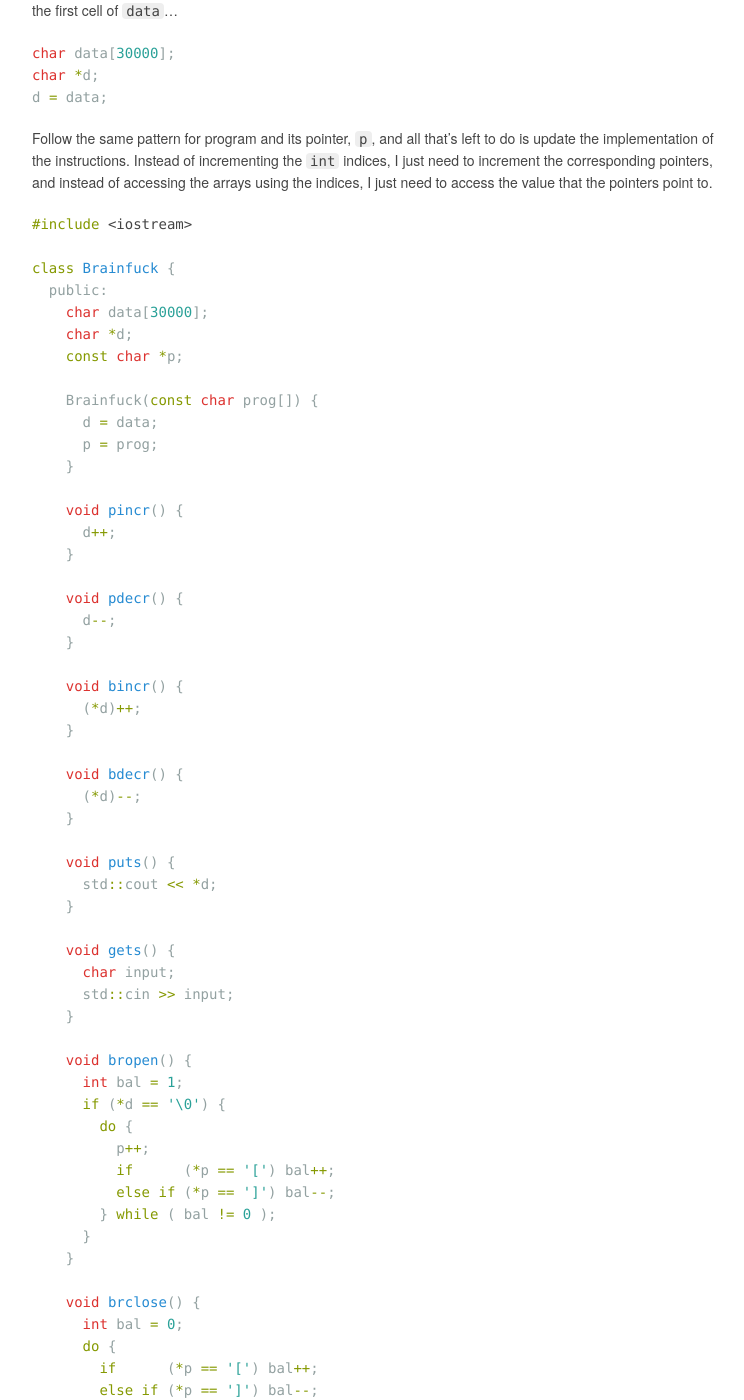
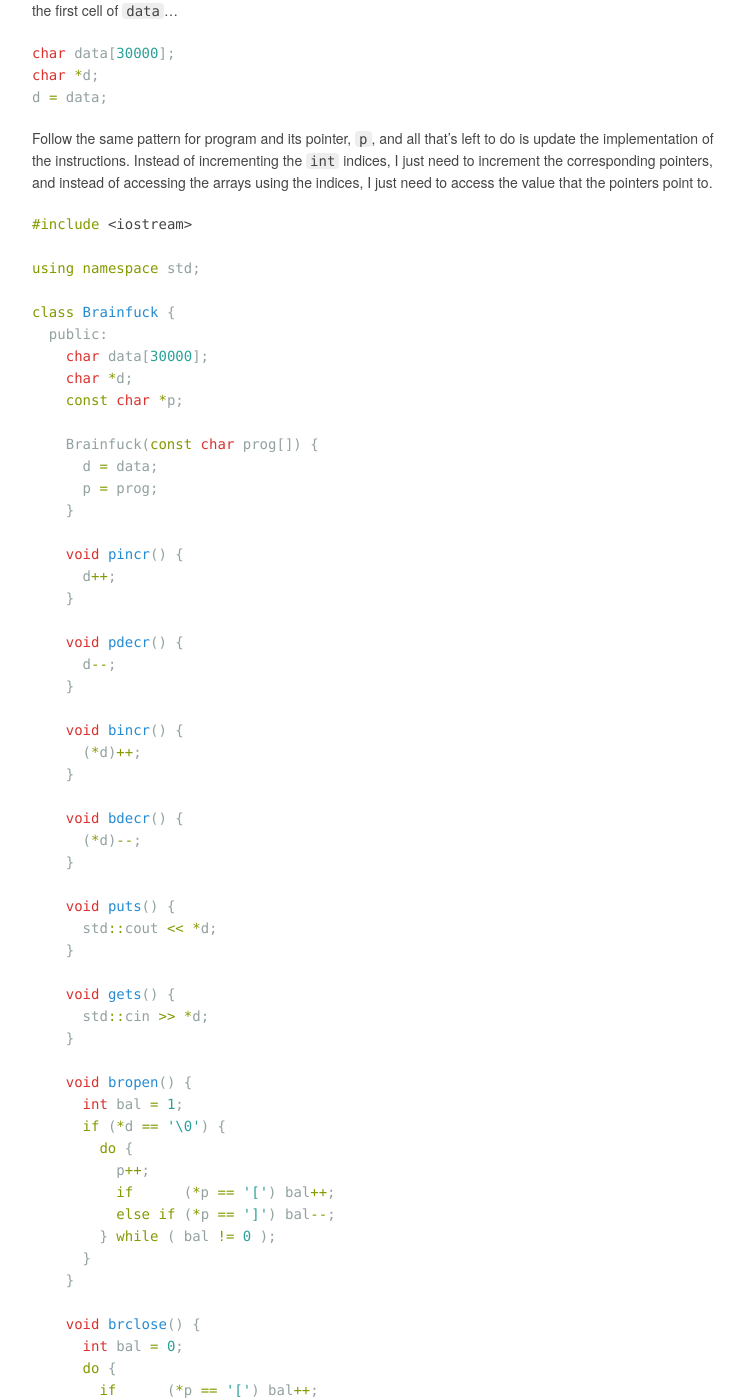
Before and after one commit to zacstewart/zacstewart.github.io, a Jekyll site: the page built from _posts/2013-09-15-learning-cpp-a-brainfuck-interpreter.md, in a window 1280 px wide and 1400 px high, scrolled down 2387 px. Shown: the whole window, without its empty margins (378-1122 px from the left). Built offline with Jekyll 4.4.1, drawn with Linux system fonts in a browser that asks for light colours; Markdown is read by kramdown in place of the engine named in the settings; comment, search, counter and statistics services are not loaded.

Commit message:
Fix brainfuck interpreter bug

````diff
--- a/_posts/2013-09-15-learning-cpp-a-brainfuck-interpreter.md
+++ b/_posts/2013-09-15-learning-cpp-a-brainfuck-interpreter.md
@@ -142,6 +142,8 @@ pointers point to.
 ```cpp
 #include <iostream>
 
+using namespace std;
+
 class Brainfuck {
   public:
     char data[30000];
@@ -174,8 +176,7 @@ class Brainfuck {
     }
 
     void gets() {
-      char input;
-      std::cin >> input;
+      std::cin >> *d;
     }
 
     void bropen() {
````
